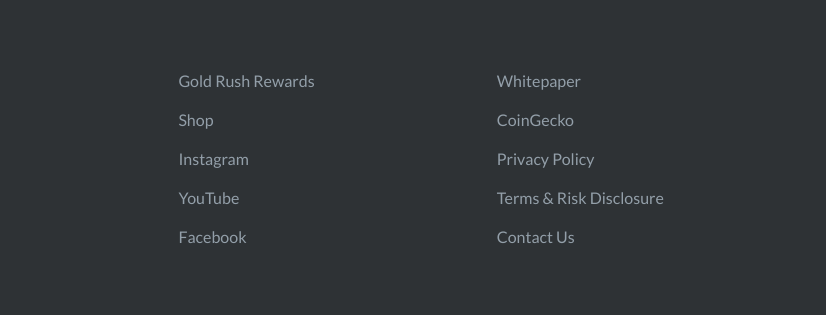
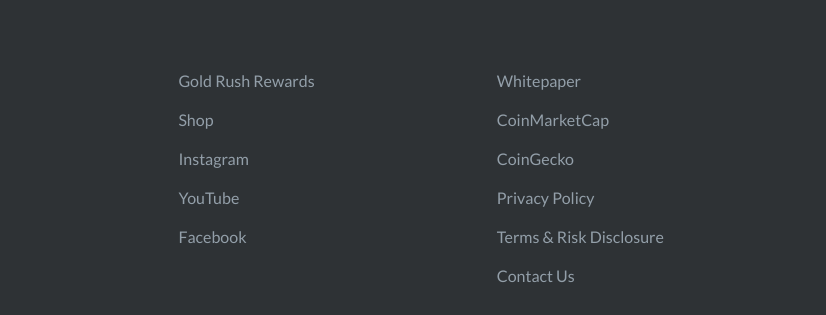
Before and after one commit to MuskGold/musk-web, a Gatsby site: page /terms in a window 1280 px wide. Shown: the part 2366-2681 px from the top of the page, 454-1280 px from the left. Built offline with nearby package versions, Linux system fonts and the light colour scheme; Gatsby itself is replaced by a stand-in of ours.

Commit message:
Added coinmarketcap link

```diff
--- a/src/components/Footer.tsx
+++ b/src/components/Footer.tsx
@@ -204,6 +204,9 @@
             <ExtraLink href="https://github.com/MuskGold/musk-whitepaper">
               Whitepaper
             </ExtraLink>
+            <ExtraLink href="https://coinmarketcap.com/currencies/musk-gold/">
+              CoinMarketCap
+            </ExtraLink>
             <ExtraLink href="https://www.coingecko.com/en/coins/musk-gold">
               CoinGecko
             </ExtraLink>
```
